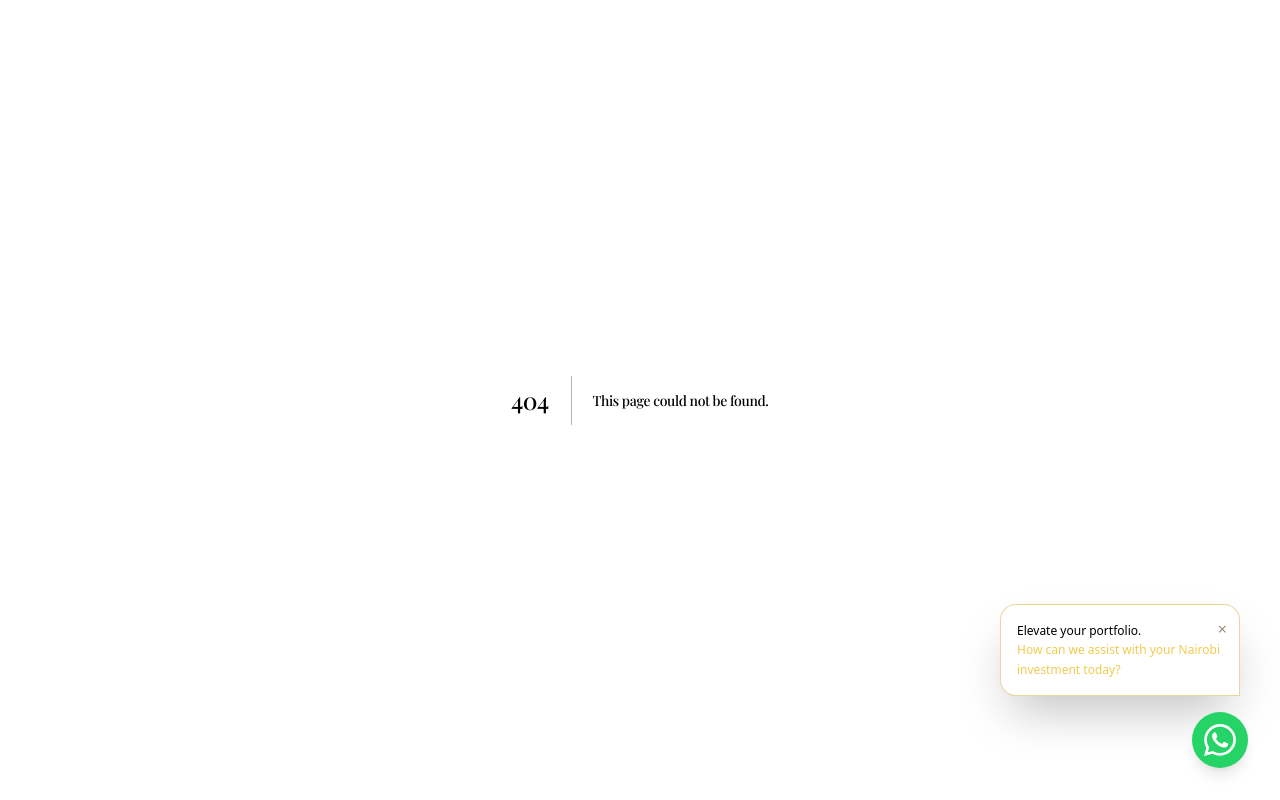
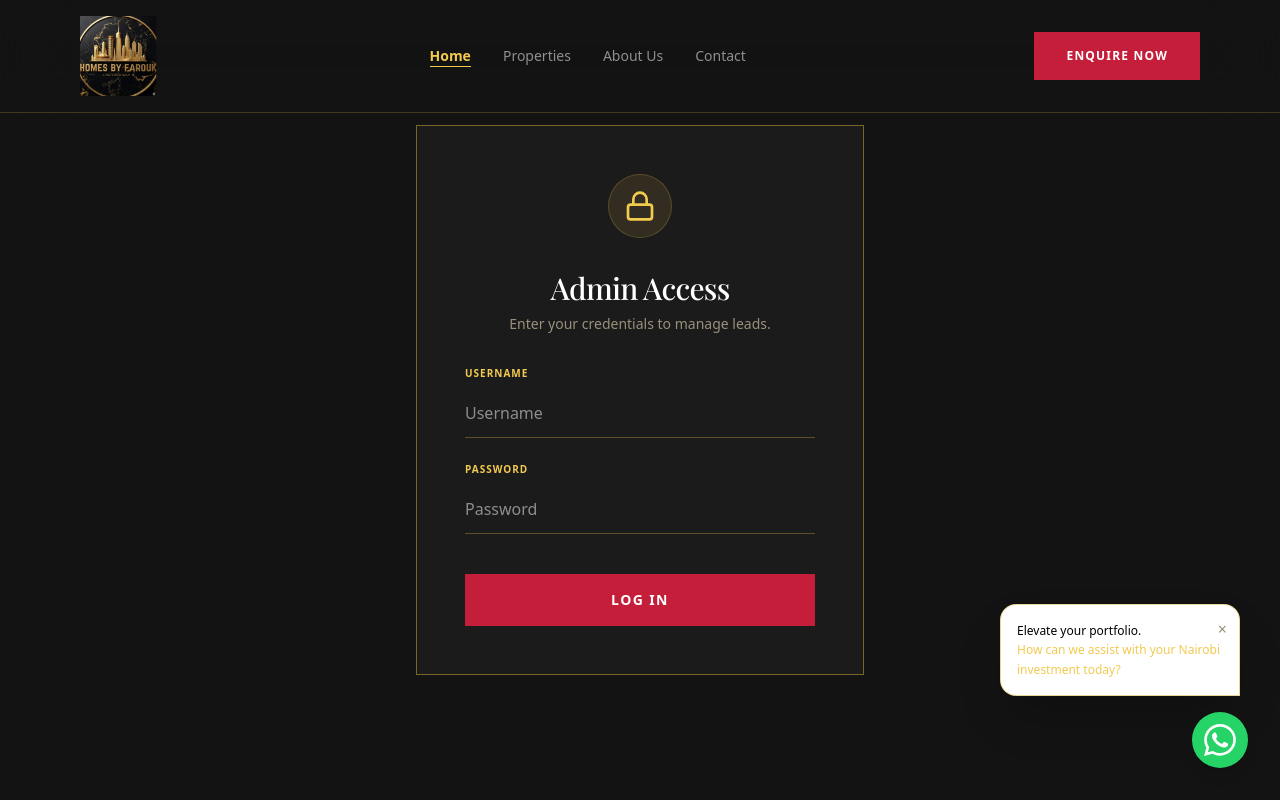
Before and after one commit to Faroukahmed31/Homes-by-Farouk, a Next.js app: page /admin/login in a window 1280 px wide. Before the commit this address had no page. Built offline with nearby package versions, Linux system fonts and the light colour scheme.

Commit message:
Add professional admin login page and final branding

```diff
--- /dev/null
+++ b/src/app/admin/login/page.tsx
@@ -0,0 +1,83 @@
+'use client';
+
+import React, { useState } from 'react';
+import { useRouter } from 'next/navigation';
+import { Lock } from 'lucide-react';
+import { Navbar } from '@/components/layout/Navbar';
+
+export default function AdminLoginPage() {
+  const [username, setUsername] = useState('');
+  const [password, setPassword] = useState('');
+  const [error, setError] = useState('');
+  const router = useRouter();
+
+  const handleLogin = async (e: React.FormEvent) => {
+    e.preventDefault();
+
+    // Set a simple cookie for auth (in a real app, this should be a secure server-side session)
+    if (username === 'Akukzeey' && password === 'Acookie@001') {
+      document.cookie = "admin_session=true; path=/; max-age=3600; SameSite=Strict";
+      router.push('/admin/leads');
+    } else {
+      setError('Invalid username or password');
+    }
+  };
+
+  return (
+    <main className="min-h-screen bg-[#131313] text-white flex flex-col">
+      <Navbar />
+
+      <div className="flex-1 flex items-center justify-center p-6">
+        <div className="w-full max-w-md gold-border bg-[#1c1b1b] p-8 md:p-12 animate-in fade-in zoom-in duration-500">
+          <div className="flex justify-center mb-8">
+            <div className="w-16 h-16 rounded-full bg-primary/10 flex items-center justify-center border border-primary/20">
+              <Lock className="text-primary" size={32} />
+            </div>
+          </div>
+
+          <h1 className="text-3xl font-heading text-center mb-2">Admin Access</h1>
+          <p className="text-sm text-muted-foreground text-center mb-8">Enter your credentials to manage leads.</p>
+
+          <form onSubmit={handleLogin} className="space-y-6">
+            <div>
+              <label className="block text-[10px] uppercase tracking-widest font-bold text-primary mb-2">Username</label>
+              <input
+                type="text"
+                value={username}
+                onChange={(e) => setUsername(e.target.value)}
+                required
+                className="w-full bg-transparent border-b border-primary/30 py-3 focus:border-primary outline-none transition-colors"
+                placeholder="Username"
+              />
+            </div>
+
+            <div>
+              <label className="block text-[10px] uppercase tracking-widest font-bold text-primary mb-2">Password</label>
+              <input
+                type="password"
+                value={password}
+                onChange={(e) => setPassword(e.target.value)}
+                required
+                className="w-full bg-transparent border-b border-primary/30 py-3 focus:border-primary outline-none transition-colors"
+                placeholder="Password"
+              />
+            </div>
+
+            {error && (
+              <p className="text-red-500 text-xs font-bold bg-red-500/10 p-3 border border-red-500/20">
+                {error}
+              </p>
+            )}
+
+            <button
+              type="submit"
+              className="w-full red-button py-4 mt-4 font-bold text-sm tracking-widest"
+            >
+              LOG IN
+            </button>
+          </form>
+        </div>
+      </div>
+    </main>
+  );
+}
--- a/src/app/layout.tsx
+++ b/src/app/layout.tsx
@@ -13,8 +13,12 @@ const geistMono = Geist_Mono({
 });
 
 export const metadata: Metadata = {
-  title: "Create Next App",
-  description: "Generated by create next app",
+  title: "Homes by Farouk | Architectural Excellence in Nairobi",
+  description: "Luxury property investment and premium real estate in Nairobi, Kenya.",
+  icons: {
+    icon: "/images/homes-by-farouk-website-logo.png",
+    apple: "/images/homes-by-farouk-website-logo.png",
+  }
 };
 
 import { WhatsAppButton } from "@/components/shared/WhatsAppButton";
--- a/src/components/layout/Footer.tsx
+++ b/src/components/layout/Footer.tsx
@@ -7,9 +7,9 @@ export function Footer() {
       <div className="max-w-7xl mx-auto flex flex-col md:flex-row justify-between items-center gap-8">
         <Link href="/" className="flex items-center gap-2">
           <img
-            src="/images/homes-by-farouk-main-logo.png"
+            src="/images/homes-by-farouk-website-logo.png"
             alt="Homes by Farouk"
-            className="h-10 w-auto object-contain"
+            className="h-12 w-auto object-contain scale-110"
           />
         </Link>
 
--- a/src/components/layout/Navbar.tsx
+++ b/src/components/layout/Navbar.tsx
@@ -8,9 +8,9 @@ export function Navbar() {
     <header className="fixed top-0 w-full z-50 bg-surface/10 backdrop-blur-2xl border-b border-primary/20 flex justify-between items-center px-6 md:px-20 py-6">
       <Link href="/" className="flex items-center gap-2">
         <img
-          src="/images/homes-by-farouk-main-logo.png"
+          src="/images/homes-by-farouk-website-logo.png"
           alt="Homes by Farouk"
-          className="h-12 w-auto object-contain"
+          className="h-16 w-auto object-contain scale-125 origin-left"
         />
       </Link>
       <nav className="hidden md:flex gap-8">
--- a/src/middleware.ts
+++ b/src/middleware.ts
@@ -2,38 +2,22 @@ import { NextResponse } from 'next/server';
 import type { NextRequest } from 'next/server';
 
 export function middleware(request: NextRequest) {
-  // Only protect the /admin/leads route
-  if (request.nextUrl.pathname.startsWith('/admin/leads')) {
-    const authHeader = request.headers.get('authorization');
+  const { pathname } = request.nextUrl;
 
-    if (!authHeader) {
-      return new NextResponse('Authentication required', {
-        status: 401,
-        headers: {
-          'WWW-Authenticate': 'Basic realm="Secure Admin Area"',
-        },
-      });
+  // Protect /admin/leads but allow /admin/login
+  if (pathname.startsWith('/admin/leads')) {
+    const session = request.cookies.get('admin_session');
+
+    if (!session || session.value !== 'true') {
+      // Redirect to login page
+      const url = new URL('/admin/login', request.url);
+      return NextResponse.redirect(url);
     }
-
-    const auth = authHeader.split(' ')[1];
-    const [user, pwd] = Buffer.from(auth, 'base64').toString().split(':');
-
-    // Check credentials
-    if (user === 'Akukzeey' && pwd === 'Acookie@001') {
-      return NextResponse.next();
-    }
-
-    return new NextResponse('Invalid credentials', {
-      status: 401,
-      headers: {
-        'WWW-Authenticate': 'Basic realm="Secure Admin Area"',
-      },
-    });
   }
 
   return NextResponse.next();
 }
 
 export const config = {
-  matcher: '/admin/leads/:path*',
+  matcher: ['/admin/leads/:path*'],
 };
```
Also changed, not shown: public/images/homes-by-farouk-main-logo.png (deleted), public/images/homes-by-farouk-website-logo.png (added).
